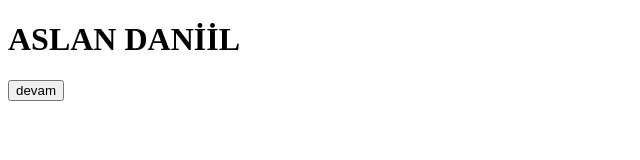
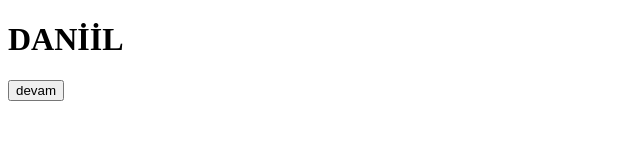
Before and after one commit to daniill7/oyunn, a plain HTML site: page index.html in a window 1280 px wide. Shown: the whole page, without its empty margins (0-640 px from the left). Drawn offline with Linux system fonts and the light colour scheme.

Commit message:
Update index.html

```diff
--- a/index.html
+++ b/index.html
@@ -7,7 +7,7 @@
     <title>Document</title>
 </head>
 <body>
-    <h1>ASLAN DANİİL</h1>
+    <h1>DANİİL</h1>
     <a href="kayit.html">
 
         <button>devam</button>
```
